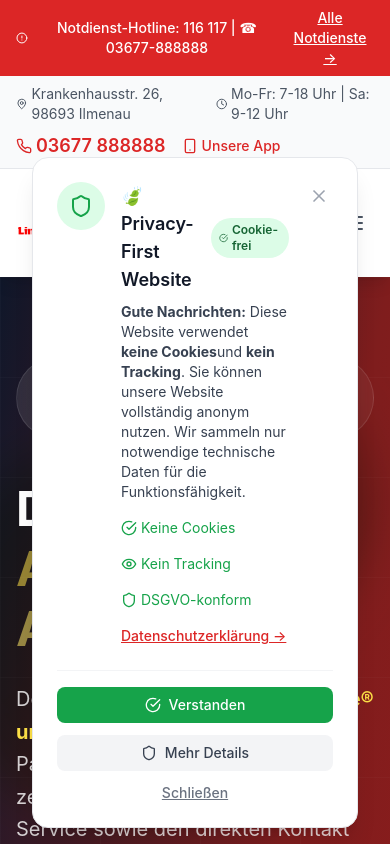
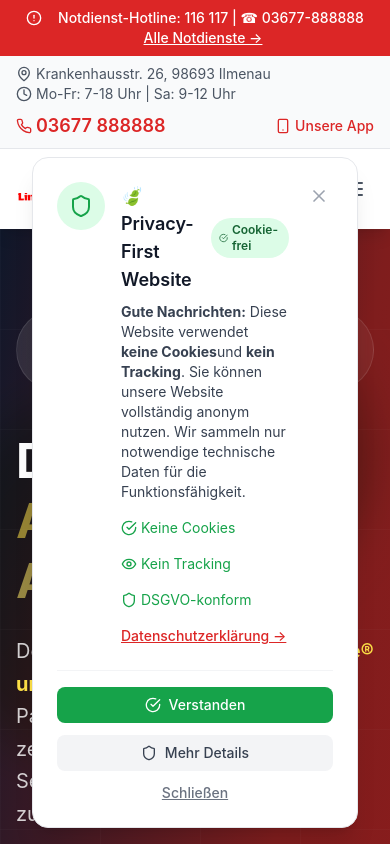
Before and after one commit to Azz3m90/Lindenberg-Apotheke-v1, a Next.js app: page /app in a window 390 px wide. Shown: the top 844 px of the page. Built offline with nearby package versions, Linux system fonts and the light colour scheme.

Commit message:
fix and adjustment

```diff
--- a/src/components/Header.tsx
+++ b/src/components/Header.tsx
@@ -55,7 +55,7 @@ export default function Header() {
     <>
       {/* Emergency Banner */}
       <div className="bg-red-600 text-white py-2 text-center text-sm font-medium">
-        <div className="container-custom flex items-center justify-center space-x-4">
+        <div className="container-custom flex flex-wrap items-center justify-center space-x-4">
           <AlertCircle className="w-4 h-4" />
           <span>
             Notdienst-Hotline: 116 117 | ☎ 03677-888888
@@ -70,8 +70,8 @@ export default function Header() {
         {/* Top Info Bar */}
         <div className="bg-gray-50 border-b border-gray-200">
           <div className="container-custom py-2">
-            <div className="flex flex-col sm:flex-row sm:items-center sm:justify-between text-sm text-gray-600">
-              <div className="flex items-center space-x-4 mb-2 sm:mb-0">
+            <div className="flex flex-col sm:flex-row sm:items-center flex-wrap sm:justify-between text-sm text-gray-600">
+              <div className="flex items-center sm:space-x-4 mb-2 sm:mb-0 flex-wrap justify-between">
                 <div className="flex items-center">
                   <MapPin className="w-4 h-4 mr-1" />
                   <span>Krankenhausstr. 26, 98693 Ilmenau</span>
@@ -81,7 +81,7 @@ export default function Header() {
                   <span>Mo-Fr: 7-18 Uhr | Sa: 9-12 Uhr</span>
                 </div>
               </div>
-              <div className="flex items-center space-x-4">
+              <div className="flex items-center justify-between space-x-4 flex-wrap md:w-auto w-100">
                 <a
                   href="tel:+493677888888"
                   className="phone-link flex items-center"
@@ -114,12 +114,12 @@ export default function Header() {
                   width={180}
                   height={48}
                 />
-                <div>
-                  <h1 className="text-xl font-bold text-gray-900">
+                {/* <div className="hidden lg:block shrink">
+                  <h1 className="md:text-xl font-bold text-gray-900">
                     Lindenberg-Apotheke
                   </h1>
                   <p className="text-sm text-gray-600">Ilmenau • Dr. H. Danz</p>
-                </div>
+                </div> */}
               </Link>
             </div>
 
--- a/src/components/sections/AppPromo.tsx
+++ b/src/components/sections/AppPromo.tsx
@@ -84,7 +84,7 @@ export default function AppPromo() {
             <div>
               <div className="inline-flex items-center px-6 py-3 bg-gradient-to-r from-white/10 to-white/5 backdrop-blur-sm rounded-full border border-white/10 mb-8">
                 <Sparkles className="w-5 h-5 mr-3 text-yellow-300" />
-                <span className="font-semibold text-lg">gesund.de - E-Rezept, Apotheke</span>
+                <span className="font-semibold text-lg">Lindenberg-Apotheke - Ihre Stamm-Apotheke</span>
               </div>
 
               <h2 className="text-5xl lg:text-7xl font-bold leading-tight mb-8">
--- a/src/components/sections/EmergencyInfo.tsx
+++ b/src/components/sections/EmergencyInfo.tsx
@@ -194,9 +194,9 @@ export default function EmergencyInfo() {
                               AB {pharmacy.timeStart} UHR
                             </div>
                           )}
-                          {index === 0 && todayPharmacies.length > 1 && (
+                          {/* {index === 0 && todayPharmacies.length > 1 && (
                             <span className="text-xs text-gray-500">#{index + 1}</span>
-                          )}
+                          )} */}
                         </div>
 
                         {/* Pharmacy Name */}
--- a/src/pages/app/index.tsx
+++ b/src/pages/app/index.tsx
@@ -216,7 +216,7 @@ export default function AppPage() {
               {/* Badge */}
               <div className="inline-flex items-center px-6 py-3 bg-gradient-to-r from-white/10 to-white/5 backdrop-blur-sm rounded-full border border-white/10">
                 <Sparkles className="w-5 h-5 mr-3 text-yellow-300" />
-                <span className="font-semibold text-lg">gesund.de - E-Rezept, Apotheke</span>
+                <span className="font-semibold text-lg">Lindenberg-Apotheke - Ihre Stamm-Apotheke</span>
               </div>
 
               {/* Headline */}
--- a/src/pages/datenschutz.tsx
+++ b/src/pages/datenschutz.tsx
@@ -123,7 +123,7 @@ export default function Datenschutz() {
               <div className="bg-gray-50 rounded-lg p-6">
                 <p className="text-lg font-semibold mb-4">Lindenberg-Apotheke Ilmenau</p>
                 <div className="space-y-2 text-gray-700">
-                  <p>Dr. Stefan Danz</p>
+                  <p>Dr. H Danz</p>
                   <p>Krankenhausstr. 26</p>
                   <p>98693 Ilmenau</p>
                   <div className="flex items-center mt-4">
--- a/src/pages/impressum.tsx
+++ b/src/pages/impressum.tsx
@@ -56,7 +56,7 @@ export default function Impressum() {
                     <h3 className="text-lg font-semibold mb-4">Apotheke</h3>
                     <div className="space-y-3 text-gray-700">
                       <p className="font-semibold text-lg">Lindenberg-Apotheke</p>
-                      <p>Inhaber: Dr. Stefan Danz</p>
+                      <p>Inhaber: Dr. H Danz</p>
                       <div className="flex items-start">
                         <MapPin className="w-4 h-4 mr-2 mt-1 text-primary-600" />
                         <div>
--- a/src/pages/selfHelpGroups.tsx
+++ /dev/null
@@ -1,10 +0,0 @@
-import Layout from "../components/Layout";
-
-
-export default function selfHelpGroups() {
-  return(
-  <Layout>
-    <div>TEST</div>
-  </Layout>
-  )
-}
--- a/src/pages/uber-uns/apotheke.tsx
+++ b/src/pages/uber-uns/apotheke.tsx
@@ -412,14 +412,14 @@ export default function UeberUnsApotheke() {
                 >
                   <div
                     className={`w-1/2 ${
-                      index % 2 === 0 ? "pr-8 text-right" : "pl-8 text-left"
+                      index % 2 === 0 ? "pr-8" : "pl-8 text-left"
                     }`}
                   >
                     <div className="bg-white rounded-xl p-6 shadow-lg border border-gray-100">
                       <div className="text-2xl font-bold text-primary-600 mb-2">
                         {item.year}
                       </div>
-                      <h3 className="text-lg font-semibold text-gray-900 mb-2">
+                      <h3 className="text-medium lg:text-lg font-semibold text-gray-900 mb-2">
                         {item.title}
                       </h3>
                       <p className="text-gray-600 text-sm">
```
Also changed, not shown: public/app-screenshot.svg.
